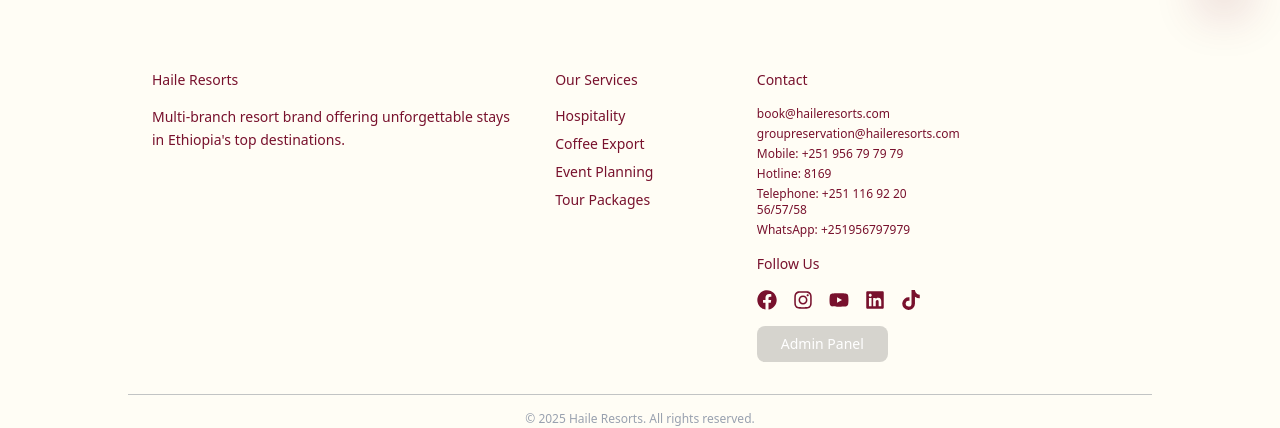
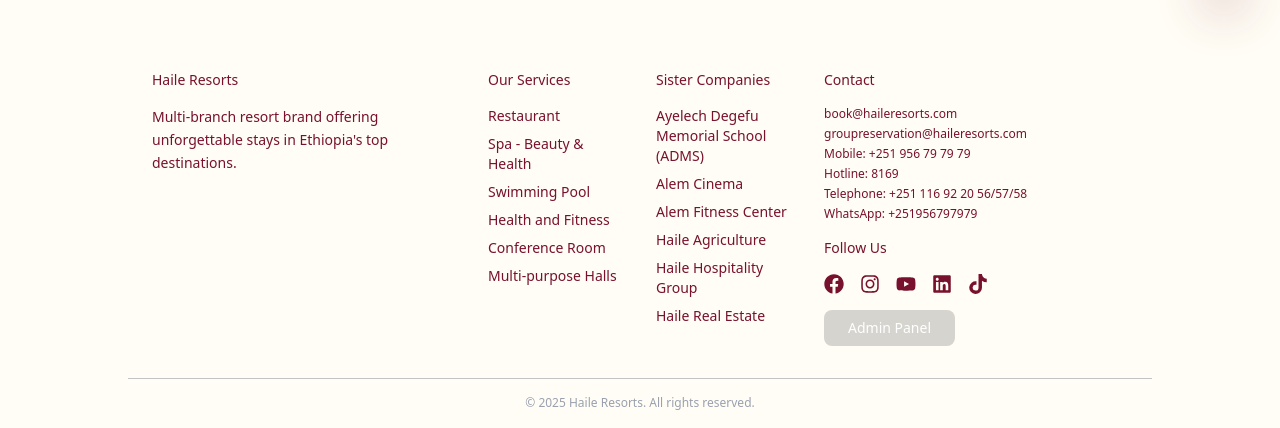
Before and after one commit to kalethio/haile-resort-vercel, a Next.js app: page /booking in a window 1280 px wide. Shown: the part 778-1206 px from the top of the page. Built offline with nearby package versions, Linux system fonts and the light colour scheme; no server answers; the database is empty.

Commit message:
subscribe fixed

```diff
--- a/app/api/subscribers/route.ts
+++ b/app/api/subscribers/route.ts
@@ -1,62 +1,87 @@
 // app/api/subscribers/route.ts
 import { NextResponse } from "next/server";
-import { promises as fs } from "fs";
-import path from "path";
+import { prisma } from "@/lib/prisma";
 import { Subscriber } from "@/app/data/subscriber";
 
-const filePath = path.join(process.cwd(), "app", "data", "usersProfile.json");
+export async function GET() {
+  try {
+    const subscribers = await prisma.subscriber.findMany({
+      where: { active: true },
+      orderBy: { createdAt: "desc" },
+    });
 
-async function readAll(): Promise<Subscriber[]> {
-  try {
-    const raw = await fs.readFile(filePath, "utf-8");
-    return JSON.parse(raw || "[]");
+    // Convert to your existing Subscriber type
+    const formatted: Subscriber[] = subscribers.map((s) => ({
+      id: String(s.id),
+      email: s.email,
+      name: s.name || undefined,
+      createdAt: s.createdAt.toISOString(),
+    }));
+
+    return NextResponse.json(formatted);
   } catch (err) {
-    return [];
+    console.error("GET /api/subscribers error:", err);
+    return NextResponse.json(
+      { error: "Failed to fetch subscribers" },
+      { status: 500 }
+    );
   }
-}
-
-async function writeAll(items: Subscriber[]) {
-  await fs.writeFile(filePath, JSON.stringify(items, null, 2), "utf-8");
-}
-
-export async function GET() {
-  const list = await readAll();
-  return NextResponse.json(list);
 }
 
 export async function POST(req: Request) {
   try {
     const body = await req.json();
     const { email, name } = body;
-    if (!email)
+
+    if (!email) {
       return NextResponse.json({ error: "Email required" }, { status: 400 });
+    }
 
-    const list = await readAll();
     const lc = String(email).toLowerCase();
-    const exists = list.find((s) => s.email.toLowerCase() === lc);
-    if (exists) {
+
+    // Check if exists
+    const existing = await prisma.subscriber.findUnique({
+      where: { email: lc },
+    });
+
+    if (existing) {
       return NextResponse.json(
         { message: "Already subscribed" },
         { status: 200 }
       );
     }
 
-    const newSub: Subscriber = {
-      id: String(Date.now()),
-      email: lc,
-      name: name ? String(name) : undefined,
-      createdAt: new Date().toISOString(),
+    // Create new subscriber
+    const newSub = await prisma.subscriber.create({
+      data: {
+        email: lc,
+        name: name ? String(name) : null,
+        active: true,
+      },
+    });
+
+    const formatted: Subscriber = {
+      id: String(newSub.id),
+      email: newSub.email,
+      name: newSub.name || undefined,
+      createdAt: newSub.createdAt.toISOString(),
     };
 
-    list.push(newSub);
-    await writeAll(list);
-
     return NextResponse.json(
-      { message: "Subscribed", subscriber: newSub },
+      { message: "Subscribed", subscriber: formatted },
       { status: 201 }
     );
   } catch (err) {
     console.error("POST /api/subscribers error:", err);
+
+    // Handle unique constraint violation
+    if (err instanceof Error && "code" in err && err.code === "P2002") {
+      return NextResponse.json(
+        { message: "Already subscribed" },
+        { status: 200 }
+      );
+    }
+
     return NextResponse.json({ error: "Failed to subscribe" }, { status: 500 });
   }
 }
--- a/app/api/upload/route.ts
+++ b/app/api/upload/route.ts
@@ -1,10 +1,10 @@
-import { put } from "@vercel/blob";
+import { put, del } from "@vercel/blob";
 import { NextResponse } from "next/server";
 
-export async function POST(request) {
+export async function POST(request: Request) {
   try {
     const formData = await request.formData();
-    const file = formData.get("file");
+    const file = formData.get("file") as File;
 
     if (!file) {
       return NextResponse.json({ error: "No file provided" }, { status: 400 });
@@ -14,8 +14,35 @@
       access: "public",
     });
 
-    return NextResponse.json({ url: blob.url });
+    return NextResponse.json({
+      success: true,
+      url: blob.url,
+    });
   } catch (error) {
+    console.error("Upload error:", error);
     return NextResponse.json({ error: "Upload failed" }, { status: 500 });
   }
 }
+
+export async function DELETE(request: Request) {
+  try {
+    const { url } = await request.json();
+
+    if (!url) {
+      return NextResponse.json({ error: "URL is required" }, { status: 400 });
+    }
+
+    await del(url);
+
+    return NextResponse.json({
+      success: true,
+      message: "File deleted successfully",
+    });
+  } catch (error) {
+    console.error("Delete error:", error);
+    return NextResponse.json(
+      { error: "Failed to delete file" },
+      { status: 500 }
+    );
+  }
+}
--- a/app/components/footer.tsx
+++ b/app/components/footer.tsx
@@ -14,12 +14,25 @@
     description:
       "Multi-branch resort brand offering unforgettable stays in Ethiopia's top destinations.",
     services: [
-      "Hospitality",
-      "Coffee Export",
-      "Event Planning",
-      "Tour Packages",
+      "Restaurant",
+      "Spa - Beauty & Health",
+      "Swimming Pool",
+      "Health and Fitness",
+      "Conference Room",
+      "Multi-purpose Halls ",
     ],
   },
+  sisterCompanies: [
+    {
+      name: "Ayelech Degefu Memorial School (ADMS)",
+      href: "https://hailealem.com/",
+    },
+    { name: "Alem Cinema", href: "https://hailealem.com/" },
+    { name: "Alem Fitness Center", href: "https://hailealem.com/" },
+    { name: "Haile Agriculture", href: "https://hailealem.com/" },
+    { name: "Haile Hospitality Group", href: "https://hailealem.com/" },
+    { name: "Haile Real Estate", href: "https://hailealem.com/" },
+  ],
   contact: {
     emails: ["book@haileresorts.com", "groupreservation@haileresorts.com"],
     phone: "+251 956 79 79 79",
@@ -67,7 +80,7 @@
 
   return (
     <footer className="text-primary py-12 max-w-[80vw] mx-auto">
-      <div className="max-w-7xl mx-auto px-6 grid md:grid-cols-5 gap-8 text-sm">
+      <div className="max-w-7xl mx-auto px-6 grid md:grid-cols-6 gap-8 text-sm">
         {/* About Section */}
         <div className="md:col-span-2 text-center md:text-left mb-8 md:mb-0">
           <h3 className="mb-4">{footerData.company.name}</h3>
@@ -88,8 +101,27 @@
           </ul>
         </div>
 
+        {/* Sister Companies */}
+        <div className="text-center md:text-left mb-8 md:mb-0">
+          <h4 className="mb-4">Sister Companies</h4>
+          <ul className="space-y-2">
+            {footerData.sisterCompanies.map((company) => (
+              <li key={company.name}>
+                <a
+                  href={company.href}
+                  target="_blank"
+                  rel="noopener noreferrer"
+                  className="hover:text-primary/80 hover:underline"
+                >
+                  {company.name}
+                </a>
+              </li>
+            ))}
+          </ul>
+        </div>
+
         {/* Contact & Social */}
-        <div className="text-center md:text-left">
+        <div className="text-center md:text-left md:col-span-2">
           <h4 className="mb-4">Contact</h4>
           <div className="space-y-1 mb-4 text-xs">
             {footerData.contact.emails.map((email) => (
```
